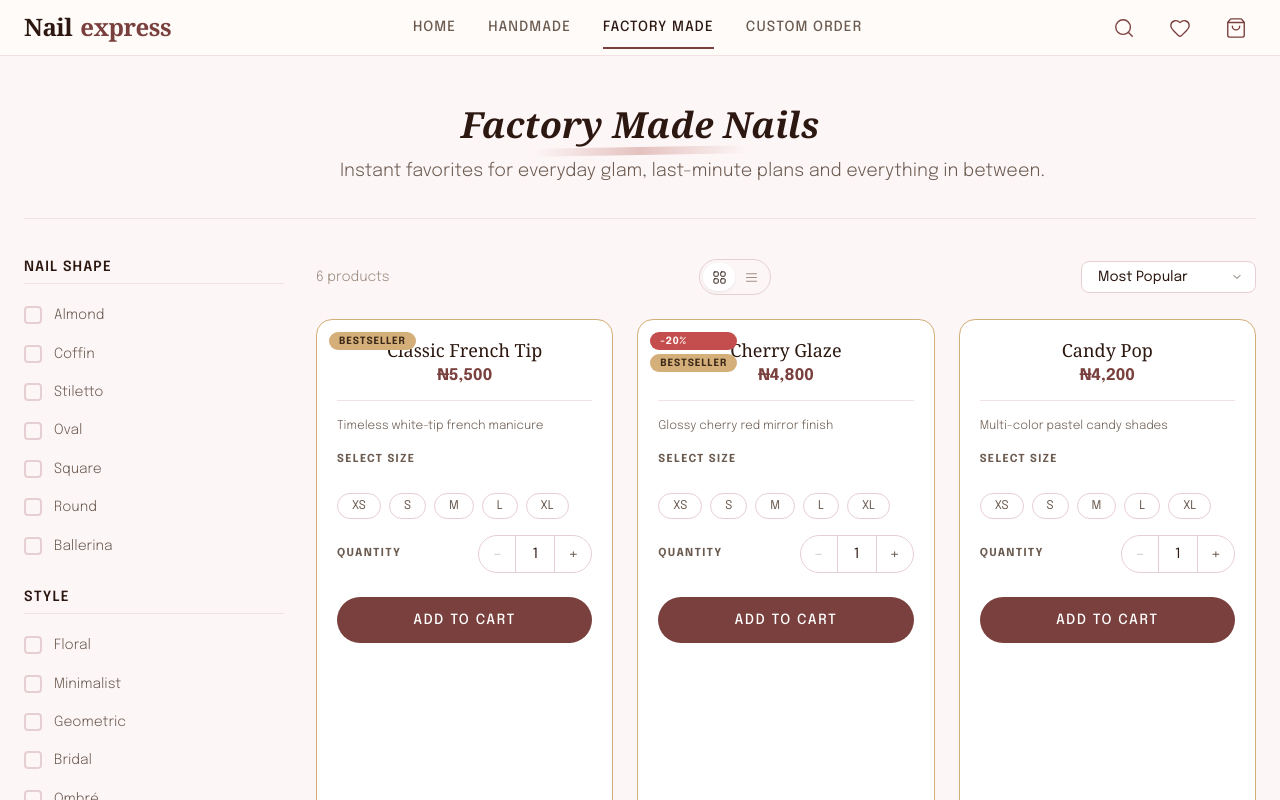
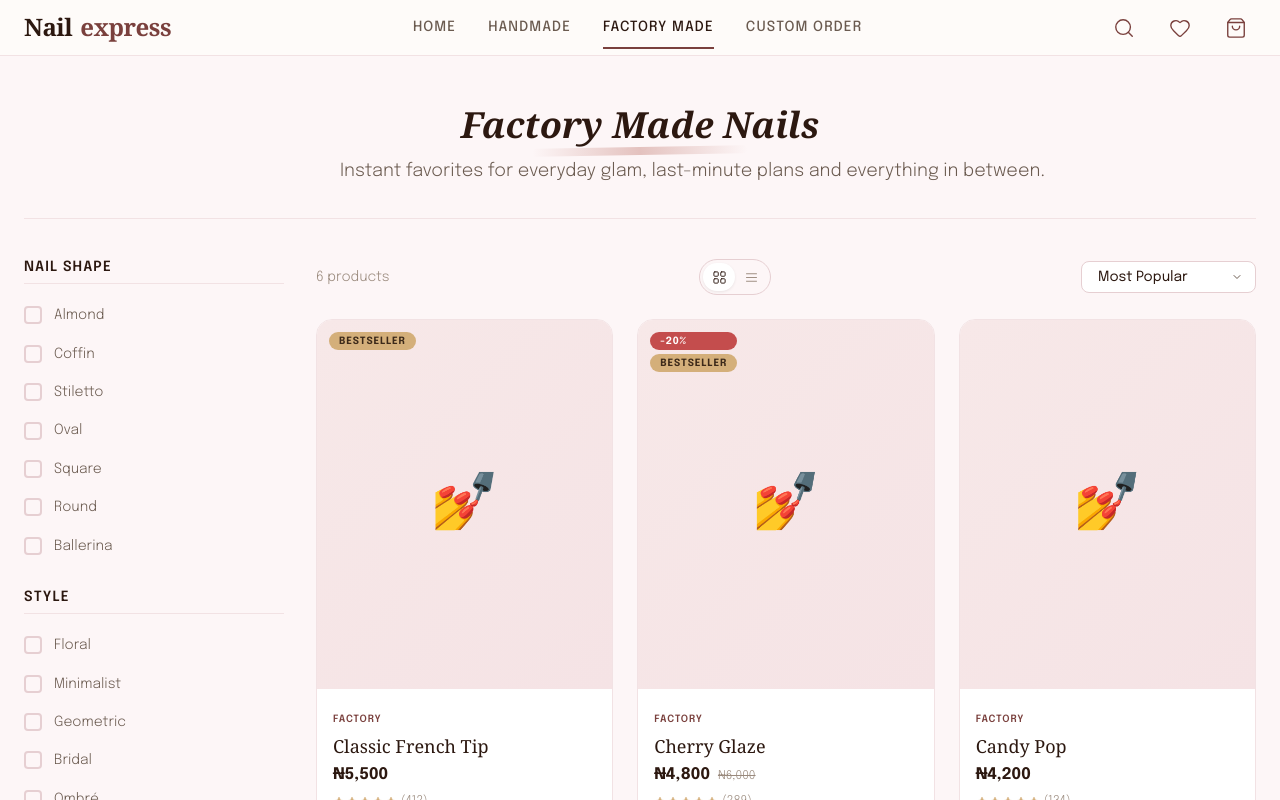
Before and after one commit to dfordolapo/nailxpressng, a Next.js app: page /factory in a window 1280 px wide. Shown: the top 800 px of the page. Built offline with nearby package versions, Linux system fonts and the light colour scheme; a web font is replaced by a local one.

Commit message:
Fix product card flip mechanism to prevent collapsing

```diff
--- a/src/components/home/HandmadeSection.module.css
+++ b/src/components/home/HandmadeSection.module.css
@@ -114,7 +114,9 @@
 }
 
 .hidden {
-  display: none;
+  opacity: 0 !important;
+  visibility: hidden !important;
+  pointer-events: none !important;
 }
 
 /* ── Image Area ───────────────────────────────────────────────────── */
--- a/src/components/product/handmade-card.module.css
+++ b/src/components/product/handmade-card.module.css
@@ -20,7 +20,9 @@
 }
 
 .hidden {
-  display: none;
+  opacity: 0 !important;
+  visibility: hidden !important;
+  pointer-events: none !important;
 }
 
 .cardFront {
```
